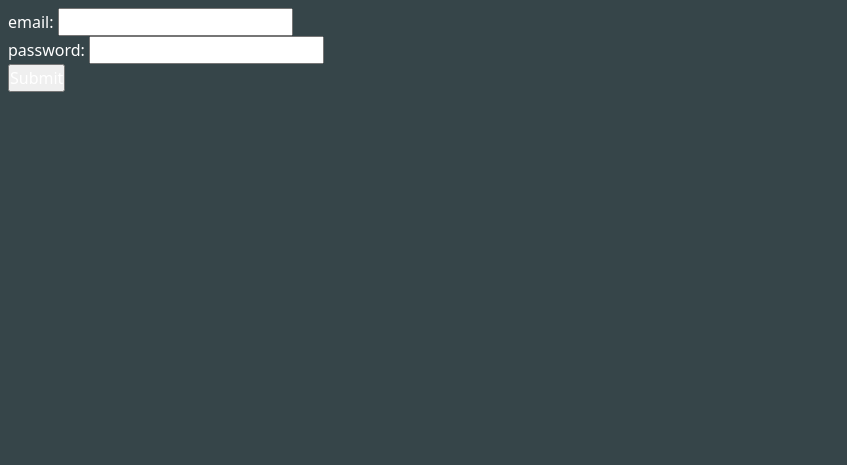
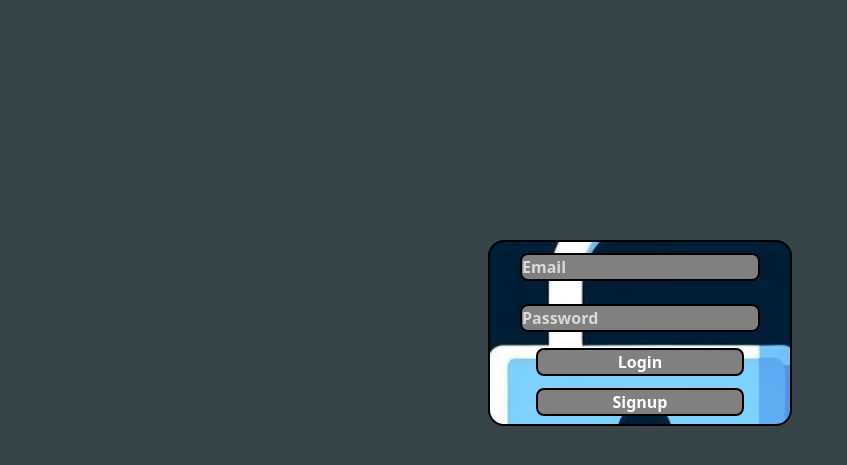
Before and after one commit to Abled-Taha/apm-app-web, a Django app: page /signin/ in a window 1280 px wide. Shown: the top 465 px of the page, without its empty margins (0-847 px from the left). Run offline with Django 5.2, Linux system fonts and the light colour scheme.

Commit message:
Made a basic UI for signin page

```diff
--- a/client/client/forms.py
+++ b/client/client/forms.py
@@ -1,5 +1,5 @@
 from django import forms
 
 class Signin(forms.Form):
-    email = forms.EmailField(label="email", max_length=100)
-    password = forms.CharField(label="password", max_length=100, widget=forms.PasswordInput)
+    email = forms.EmailField(label="", max_length=100, widget=forms.TextInput({"placeholder":"Email", "class":"inputField"}))
+    password = forms.CharField(label="", max_length=100, widget=forms.PasswordInput({"placeholder":"Password", "class":"inputField"}))
--- a/client/client/urls.py
+++ b/client/client/urls.py
@@ -22,5 +22,6 @@ urlpatterns = [
     path("admin/", admin.site.urls, name="admin"),
     path("", views.home, name="home"),
     path("signin/", views.signin, name="signin"),
+    path("signup/", views.signup, name="signup"),
     path("vault/", views.vault, name="vault"),
 ]
--- a/client/client/views.py
+++ b/client/client/views.py
@@ -8,7 +8,6 @@ from . import forms
 base_url = f"http://{ConfigObj.server_host}:{ConfigObj.server_port}"
 
 def home(request):
-  print("home")
   if request.method != "GET":
     return(JsonResponse({"errorCode":1, "errorMessage":"Method not Allowed."}))
   else:
@@ -83,3 +82,6 @@ def vault(request):
         response = redirect("signin", permanent=True)
         response.delete_cookie("sessionId")
         return response
+
+def signup(request):
+  return HttpResponse("signup")
--- a/client/static/static_files/css/signin/index.css
+++ b/client/static/static_files/css/signin/index.css
@@ -0,0 +1,53 @@
+form {
+  display: flex;
+  flex-direction: column;
+  justify-content: center;
+  align-items: center;
+  margin-top: 15em;
+  margin-left: 30em;
+  margin-right: 30em;
+  border: 2px solid black;
+  border-radius: 1em;
+  background: url("/static/images/base/APM-Logo-BG.png") no-repeat 0 0 fixed;
+  background-size: 100%;
+  /* background-color: red; */
+}
+
+input {
+  color: black;
+  margin: 0.7em;
+}
+
+.inputField {
+  width: 15em;
+  border-radius: 0.5em;
+  border: 2px solid black;
+  background-color: gray;
+  color: white;
+  font-weight: bold;
+}
+
+.inputField::placeholder {
+  color: white;
+  opacity: 0.7;
+  margin-left: 3em;
+}
+
+.inputField:hover {
+  border: 2px solid white
+}
+
+.button {
+  width: 13em;
+  border-radius: 0.5em;
+  border: 2px solid black;
+  background-color: gray;
+  color: white;
+  font-weight: bold;
+  margin: 0.5em;
+  margin-top: 0.3em;
+}
+
+.button:hover {
+  border: 2px solid white
+}
--- a/client/templates/signin/index.html
+++ b/client/templates/signin/index.html
@@ -11,7 +11,8 @@
 <form action="/signin/" method="post">
   {% csrf_token %}
   {{ form }}
-  <input type="submit" value="Submit">
+  <input class="button" type="submit" value="Login">
+  <button class="button" type="button"><a href="{% url "signup" %}" class="buttonUrl"></a>Signup</button>
 </form>
 
 {% endblock body %}
```
